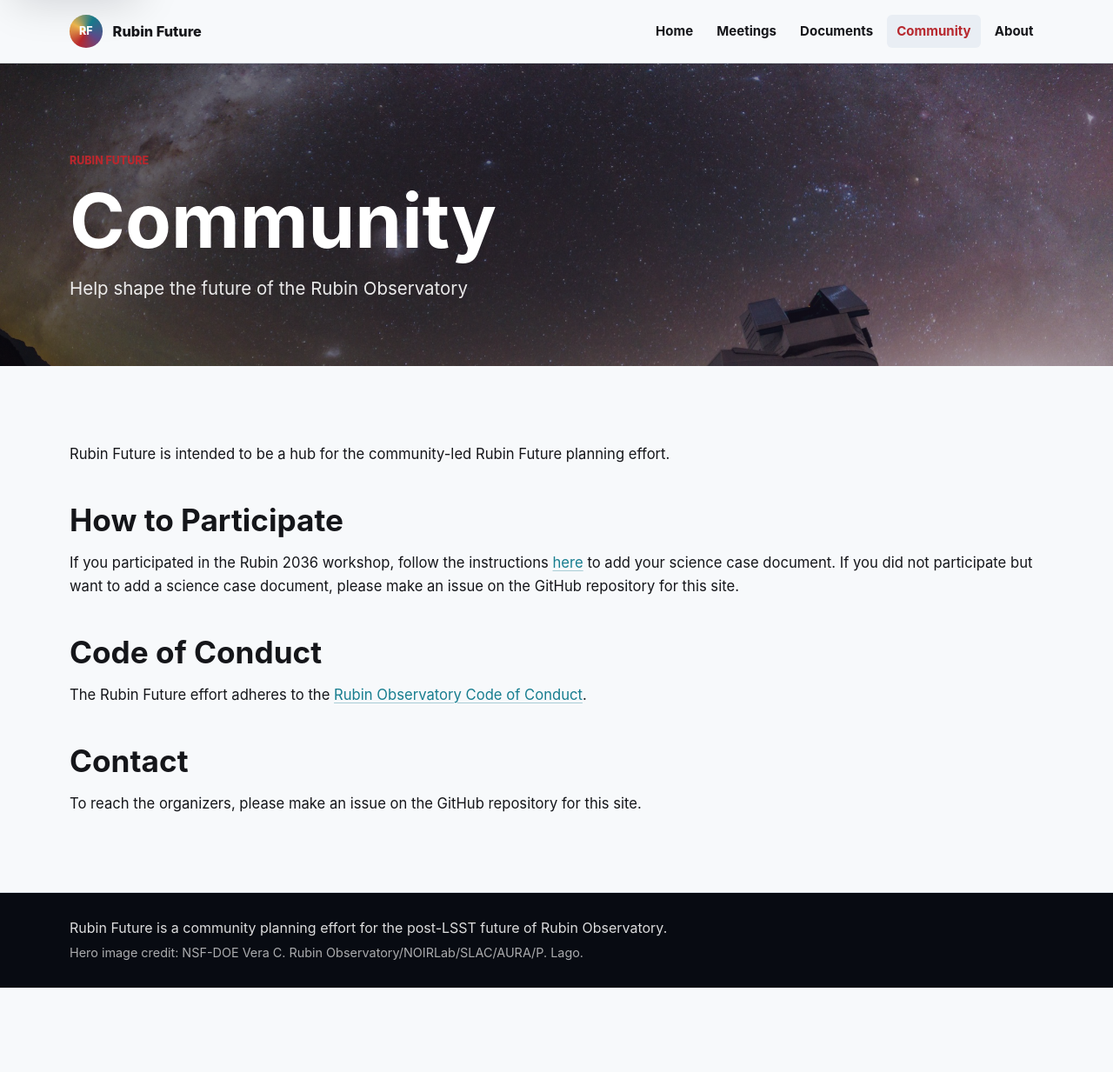
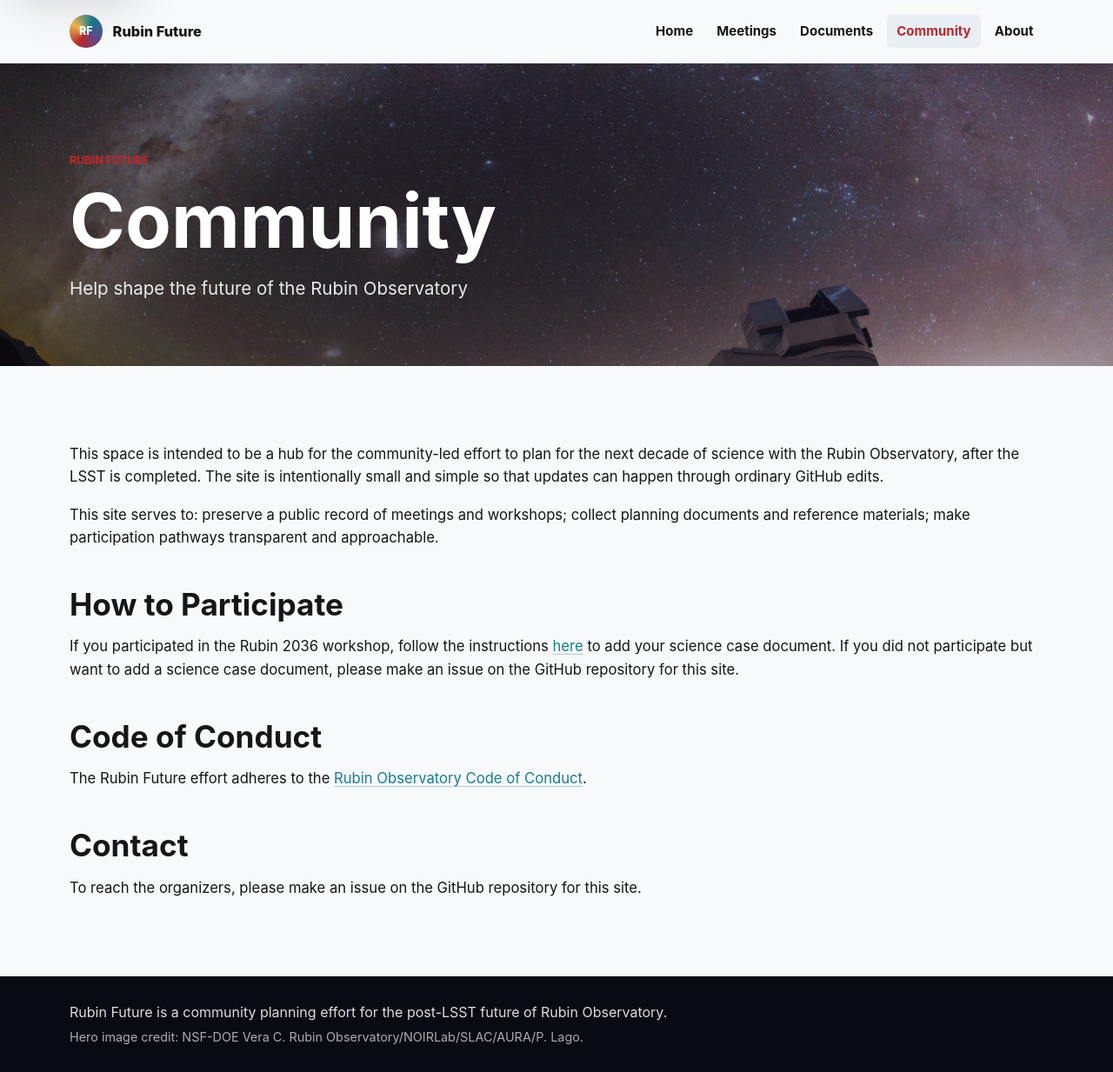
Before and after one commit to jfcrenshaw/rubin-future, a Jekyll site: the page built from community.md, in a window 1280 px wide and 1233 px high. Shown: the whole window at 87% size. Built offline with Jekyll 4.4.1, drawn with Linux system fonts in a browser that asks for light colours.

Commit message:
merged in some text from about

```diff
--- a/community.md
+++ b/community.md
@@ -3,7 +3,13 @@ title: Community
 lede: Help shape the future of the Rubin Observatory
 ---
 
-Rubin Future is intended to be a hub for the community-led Rubin Future planning effort.
+This space is intended to be a hub for the community-led effort to plan for the next decade of science with the Rubin Observatory, after the LSST is completed.
+The site is intentionally small and simple so that updates can happen through ordinary GitHub edits.
+
+This site serves to:
+    preserve a public record of meetings and workshops;
+    collect planning documents and reference materials;
+    make participation pathways transparent and approachable.
 
 ## How to Participate
 
```
